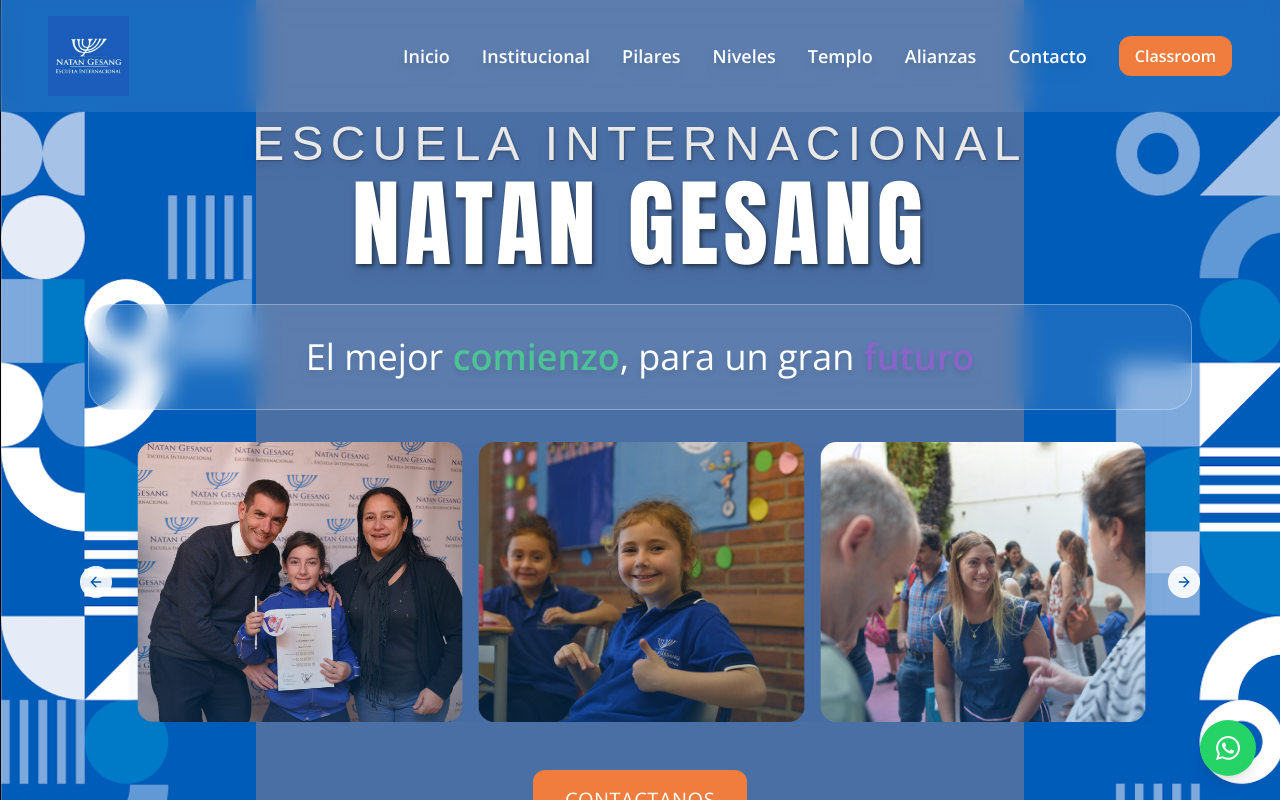
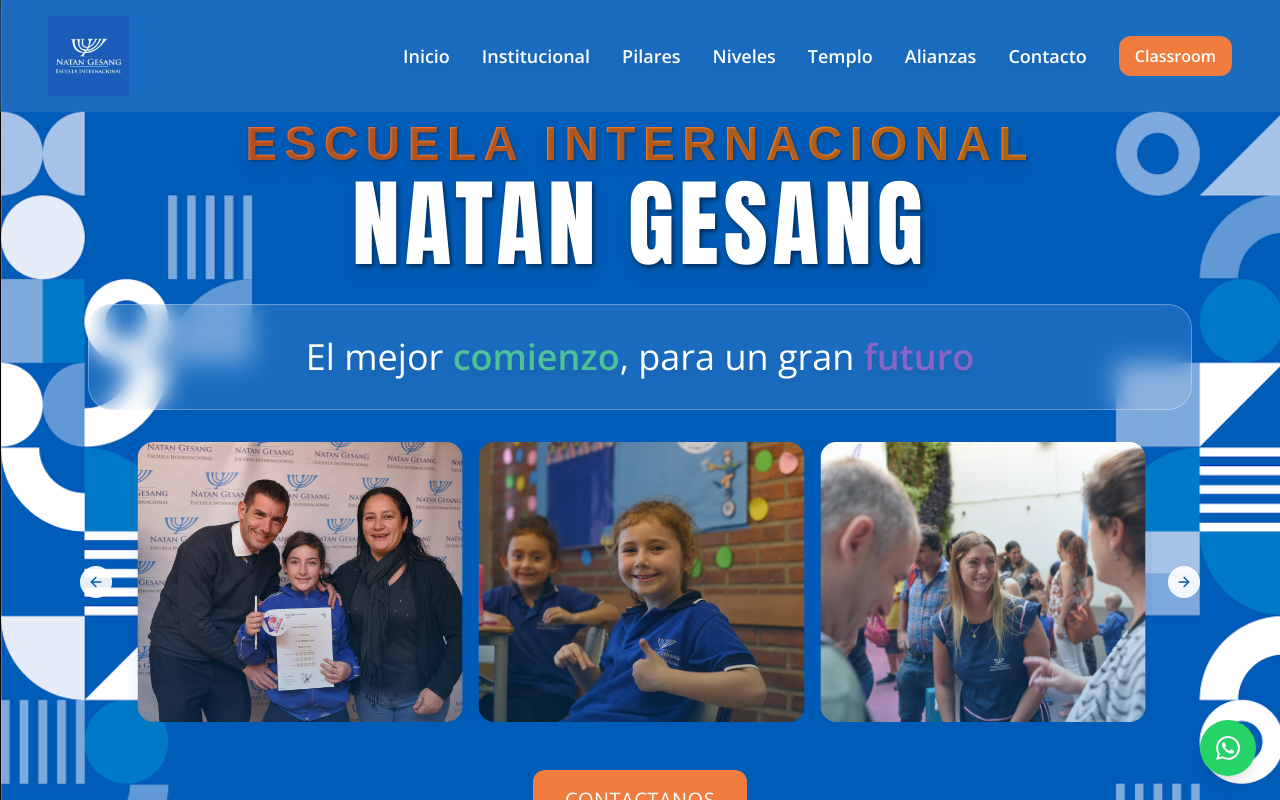
Before and after one commit to natangesang/natan-gesang-web, a React (Vite) app: page / in a window 1280 px wide. Shown: the top 800 px of the page. Built offline with nearby package versions, Linux system fonts and the light colour scheme.

Commit message:
Fix: Hero background and text color
Set the Hero background color to #005cb9ff and corrected the "ESCUELA INTERNACIONAL" text color to use the orange gradient.

```diff
--- a/src/components/Hero.tsx
+++ b/src/components/Hero.tsx
@@ -28,7 +28,7 @@ const Hero = () => {
     <section
       id="inicio"
       className="relative min-h-screen flex items-center justify-center overflow-hidden"
-      style={{ backgroundColor: '#4A6FA5' }}
+      style={{ backgroundColor: '#005cb9ff' }}
     >
       {/* Marco lateral izquierdo */}
       <div
@@ -59,8 +59,11 @@ const Hero = () => {
               className="block text-3xl md:text-4xl lg:text-5xl uppercase tracking-wider"
               style={{
                 fontFamily: 'Arial, sans-serif',
-                fontWeight: '300',
-                color: '#E8E8E8',
+                fontWeight: '700',
+                background: 'linear-gradient(45deg, #FF6B35, #F7931E)',
+                WebkitBackgroundClip: 'text',
+                WebkitTextFillColor: 'transparent',
+                backgroundClip: 'text',
                 letterSpacing: '0.15em',
                 textShadow: '1px 1px 2px rgba(0,0,0,0.3)'
               }}
```
